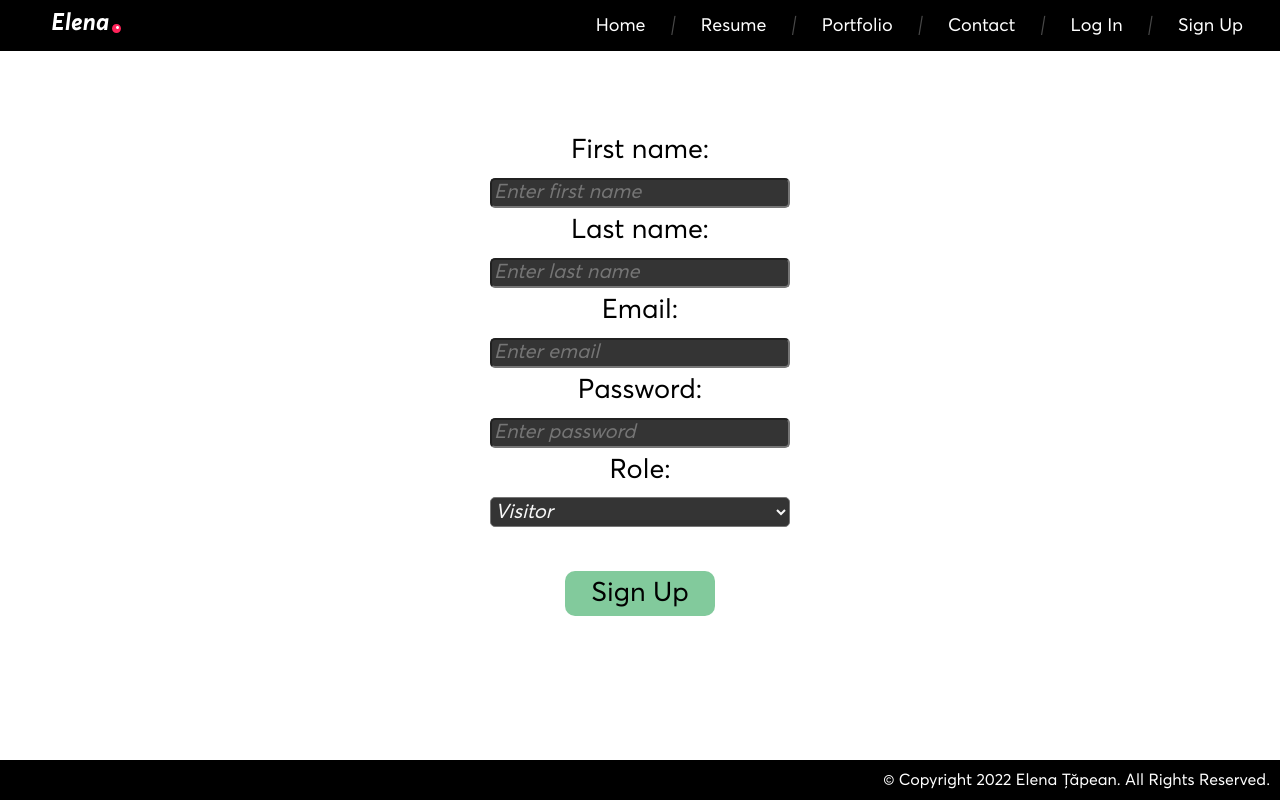
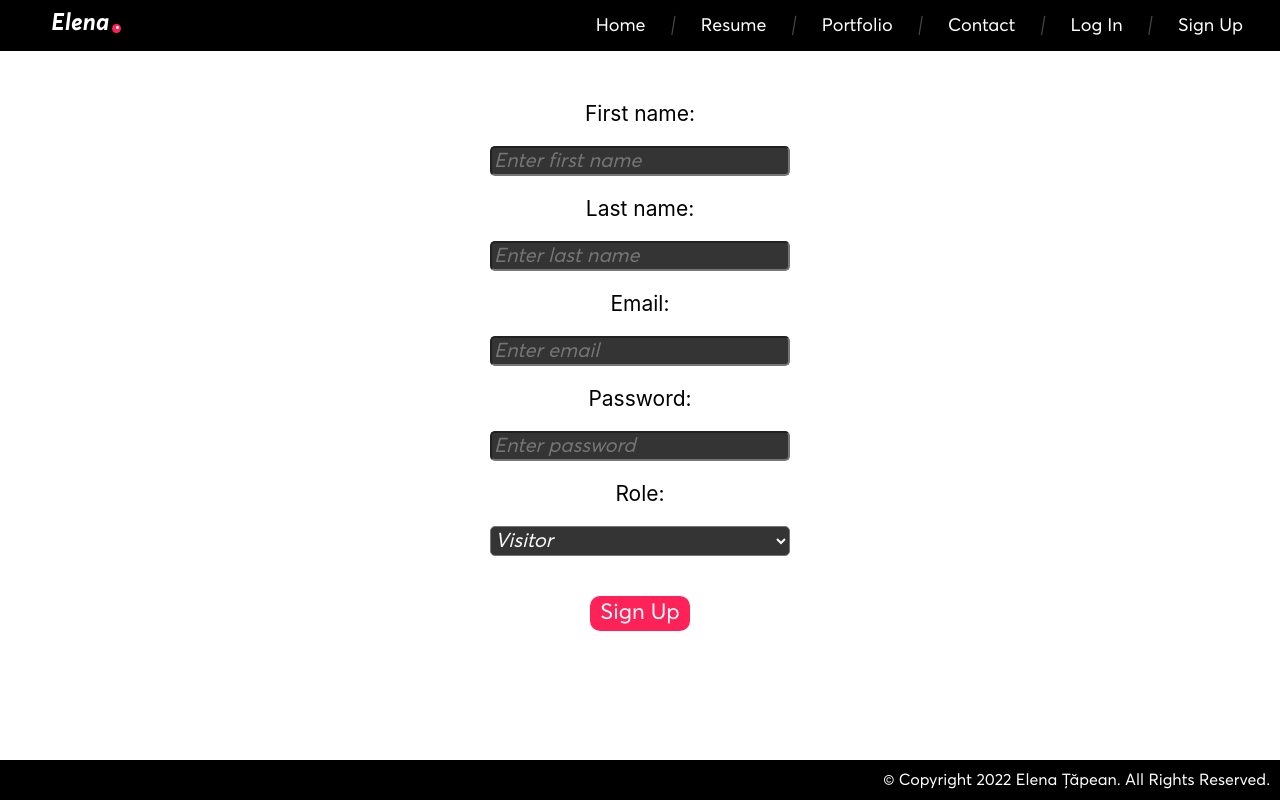
Before and after one commit to Elena-Tapean/react-project-one, a React (Create React App) app: page /register in a window 1280 px wide. Built offline with nearby package versions, Linux system fonts and the light colour scheme.

Commit message:
modified login and register

```diff
--- a/src/components/Login.jsx
+++ b/src/components/Login.jsx
@@ -1,4 +1,8 @@
 import './css/log-in.scss';
+
+function handleSubmit (ev) {
+    ev.preventDefault();
+}
 
 export const Login = function () {
     return (
@@ -9,13 +13,12 @@ export const Login = function () {
                     <br/>
                     <input type="text" id="email" placeholder="Enter email" />
                     <br/>
-                    <br/>
                     <label htmlFor='password'>Password:</label>
                     <br/>
                     <input type="text" id="password" placeholder="Enter password" />
                     <br/>
                     <br/>
-                    <button>Log In</button>
+                    <button onClick={handleSubmit}>Log In</button>
                 </form>
             </div>
         </main>
--- a/src/components/css/log-in.scss
+++ b/src/components/css/log-in.scss
@@ -1,19 +1,22 @@
 .log-in {
     @media only screen and (min-width: 0) {
-        display: flex;
-        margin: 0 auto;
-        padding-top: 180px;
-        padding-bottom: 180px;
+        height: 100%;
 
         form {
-            display: inline-block;
-            margin: 0 auto;
-            padding: 30px 40px;
-            font-size: 27px;
-            font-family: "Averta Std", sans-serif;
-            text-align: center;
+            margin-top: 50px;
+            display: flex;
+            flex-direction: column;
+            justify-content: center;
+            align-items: center;
 
+            label {
+                display: flex;
+                justify-content: center;
+                font-size: 21px;
+            }
             input {
+                display: flex;
+                justify-content: center;
                 width: 300px;
                 height: 30px;
                 border-radius: 5px;
@@ -23,19 +26,60 @@
                 background-color: #343434;
                 color: #F8F8F8;
             }
-
             button {
-                width: 150px;
-                height: 45px;
-                display: block;
                 margin: 0 auto;
-                line-height: 35px;
-                font-size: 27px;
+                width: 100px;
+                height: 35px;
+                font-size: 22px;
                 font-family: "Averta Std", sans-serif;
                 border-radius: 10px;
                 border: none;
-                background-color: #82CA9C;
-                color: #000000;
+                background-color: #FF2259;
+                color: white;
+                text-decoration: none;
+            }
+            button:hover {
+                background-color: #FF2259;
+                color: white;
+            }
+        }
+    }
+
+    @media only screen and (min-width: 768px) {
+        form {
+            margin-top: 50px;
+            display: flex;
+            flex-direction: column;
+            justify-content: center;
+            align-items: center;
+
+            label {
+                display: flex;
+                justify-content: center;
+                font-size: 21px;
+            }
+            input {
+                display: flex;
+                justify-content: center;
+                width: 300px;
+                height: 30px;
+                border-radius: 5px;
+                font-size: 20px;
+                font-style: italic;
+                font-family: "Averta Std", sans-serif;
+                background-color: #343434;
+                color: #F8F8F8;
+            }
+            button {
+                margin: 0 auto;
+                width: 100px;
+                height: 35px;
+                font-size: 22px;
+                font-family: "Averta Std", sans-serif;
+                border-radius: 10px;
+                border: none;
+                background-color: #FF2259;
+                color: white;
                 text-decoration: none;
             }
             button:hover {
--- a/src/components/css/sign-up.scss
+++ b/src/components/css/sign-up.scss
@@ -1,20 +1,22 @@
 .sign-up {
     @media only screen and (min-width: 0) {
-        display: flex;
-        margin: 0 auto;
-        padding-top: 50px;
-        padding-bottom: 100px;
+        height: 100%;
 
         form {
-            display: inline-block;
-            margin: 0 auto;
-            padding: 30px 40px;
-            line-height: 40px;
-            font-size: 27px;
-            font-family: "Averta Std", sans-serif;
-            text-align: center;
+            margin-top: 50px;
+            display: flex;
+            flex-direction: column;
+            justify-content: center;
+            align-items: center;
 
+            label {
+                display: flex;
+                justify-content: center;
+                font-size: 21px;
+            }
             input {
+                display: flex;
+                justify-content: center;
                 width: 300px;
                 height: 30px;
                 border-radius: 5px;
@@ -24,7 +26,22 @@
                 background-color: #343434;
                 color: #F8F8F8;
             }
-
+            button {
+                margin: 0 auto;
+                width: 100px;
+                height: 35px;
+                font-size: 22px;
+                font-family: "Averta Std", sans-serif;
+                border-radius: 10px;
+                border: none;
+                background-color: #FF2259;
+                color: white;
+                text-decoration: none;
+            }
+            button:hover {
+                background-color: #FF2259;
+                color: white;
+            }
             select, option {
                 width: 300px;
                 height: 30px;
@@ -35,25 +52,60 @@
                 background-color: #343434;
                 color: #F8F8F8;
             }
+        }
+    }
 
+    @media only screen and (min-width: 768px) {
+        form {
+            margin-top: 50px;
+            display: flex;
+            flex-direction: column;
+            justify-content: center;
+            align-items: center;
+
+            label {
+                display: flex;
+                justify-content: center;
+                font-size: 21px;
+            }
+            input {
+                display: flex;
+                justify-content: center;
+                width: 300px;
+                height: 30px;
+                border-radius: 5px;
+                font-size: 20px;
+                font-style: italic;
+                font-family: "Averta Std", sans-serif;
+                background-color: #343434;
+                color: #F8F8F8;
+            }
             button {
-                width: 150px;
-                height: 45px;
-                display: block;
                 margin: 0 auto;
-                line-height: 35px;
-                font-size: 27px;
+                width: 100px;
+                height: 35px;
+                font-size: 22px;
                 font-family: "Averta Std", sans-serif;
                 border-radius: 10px;
                 border: none;
-                background-color: #82CA9C;
-                color: #000000;
+                background-color: #FF2259;
+                color: white;
                 text-decoration: none;
             }
             button:hover {
                 background-color: #FF2259;
                 color: white;
             }
+            select, option {
+                width: 300px;
+                height: 30px;
+                border-radius: 5px;
+                font-size: 20px;
+                font-style: italic;
+                font-family: "Averta Std", sans-serif;
+                background-color: #343434;
+                color: #F8F8F8;
+            }
         }
     }
 }
--- a/src/views/css/home-page.scss
+++ b/src/views/css/home-page.scss
@@ -23,6 +23,7 @@
             a {
                 display: flex;
                 justify-content: center;
+                margin: 15px;
                 color: #FF2259;
                 text-decoration: none;
                 font-size: 18px;
@@ -75,6 +76,7 @@
             a {
                 display: flex;
                 justify-content: center;
+                margin: 10px;
                 color: #FF2259;
                 text-decoration: none;
                 font-size: 18px;
--- a/src/views/css/port-folio.scss
+++ b/src/views/css/port-folio.scss
@@ -9,7 +9,7 @@
         display: flex;
         justify-content: center;
         font-size: 27px;
-        font-family: "Averta Std," sans-serif;
+        font-family: "Averta Std", sans-serif;
       }
       .min-flex {
         a {
@@ -34,7 +34,7 @@
           display: flex;
           justify-content: center;
           font-size: 28px;
-          font-family: "Averta Std," sans-serif;
+          font-family: "Averta Std", sans-serif;
         }
         .flex-div {
           display: flex;
```
Also changed, not shown: src/assets/backgrounds/homepage.jpg (deleted).
